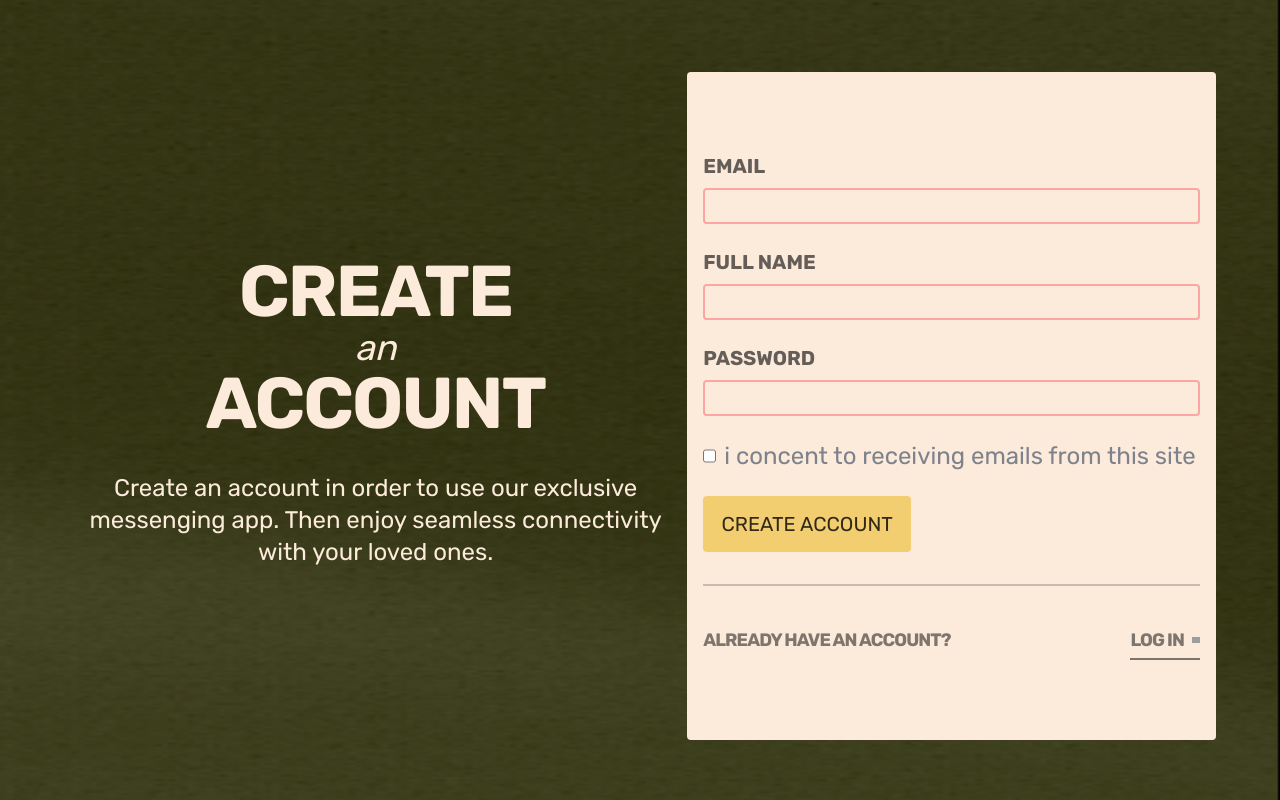
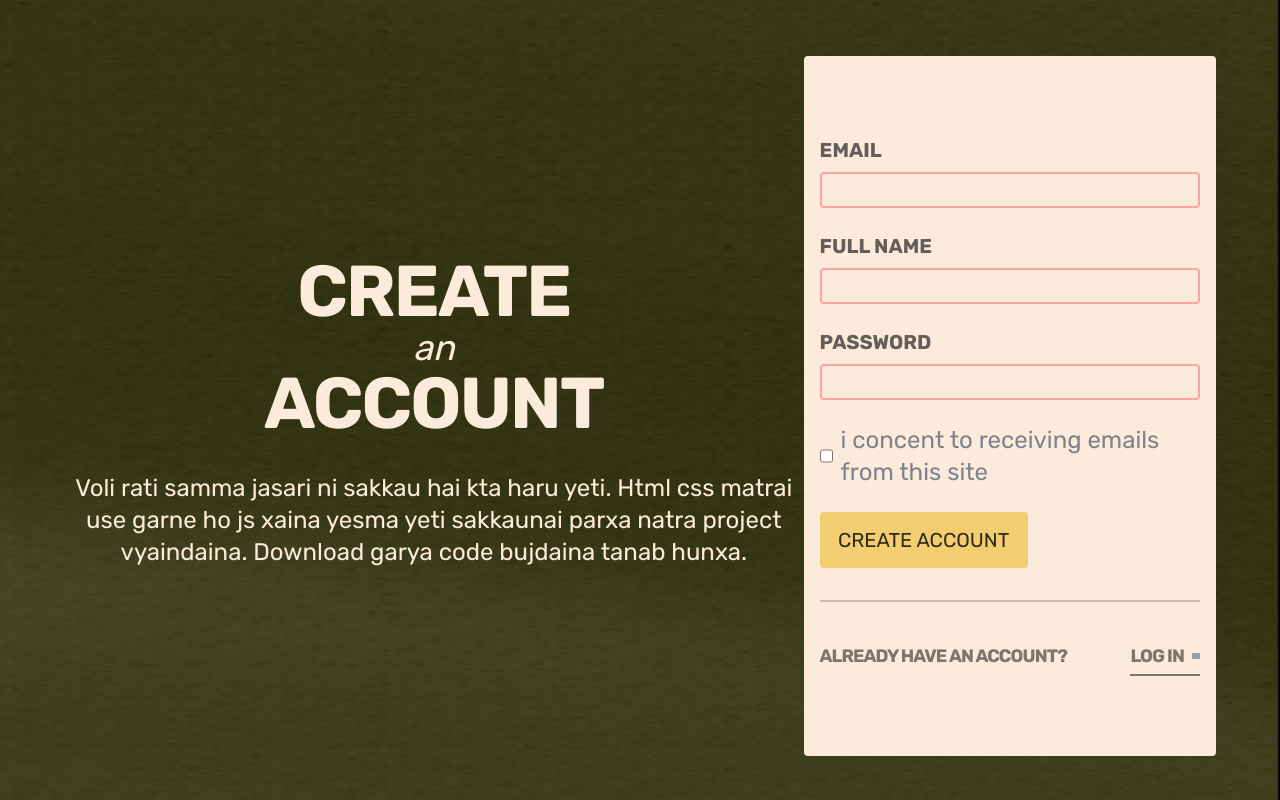
Before and after one commit to amritkuikel/msnger, a Next.js app: page / in a window 1280 px wide. Built offline with nearby package versions, Linux system fonts and the light colour scheme; grey boxes are pictures that could not be loaded.

Commit message:
msg to guys

```diff
--- a/src/components/login.tsx
+++ b/src/components/login.tsx
@@ -18,8 +18,7 @@ export default function LoginPage() {
             ACCOUNT
           </div>
           <div className="text-[#fceadb] sm:text-base md:text-lg text-sm px-2 xl:text-2xl">
-            Create an account in order to use our exclusive messenging app. Then
-            enjoy seamless connectivity with your loved ones.
+            Voli rati samma jasari ni sakkau hai kta haru yeti. Html css matrai use garne ho js xaina yesma yeti sakkaunai parxa natra project vyaindaina. Download garya code bujdaina tanab hunxa.
           </div>
         </div>
         <div className=" bg-[#fceadb] rounded  mt-7  w-full ">
```
